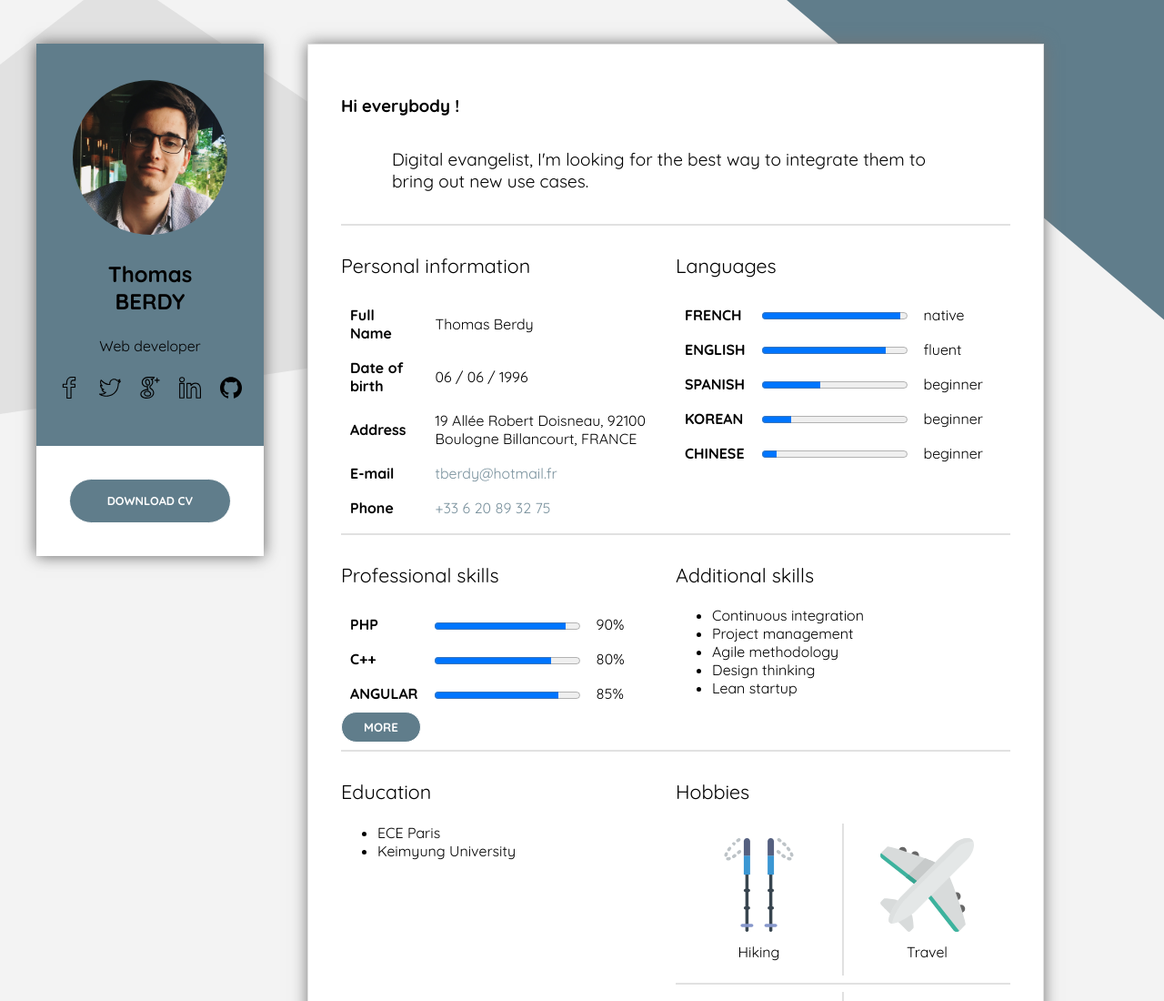
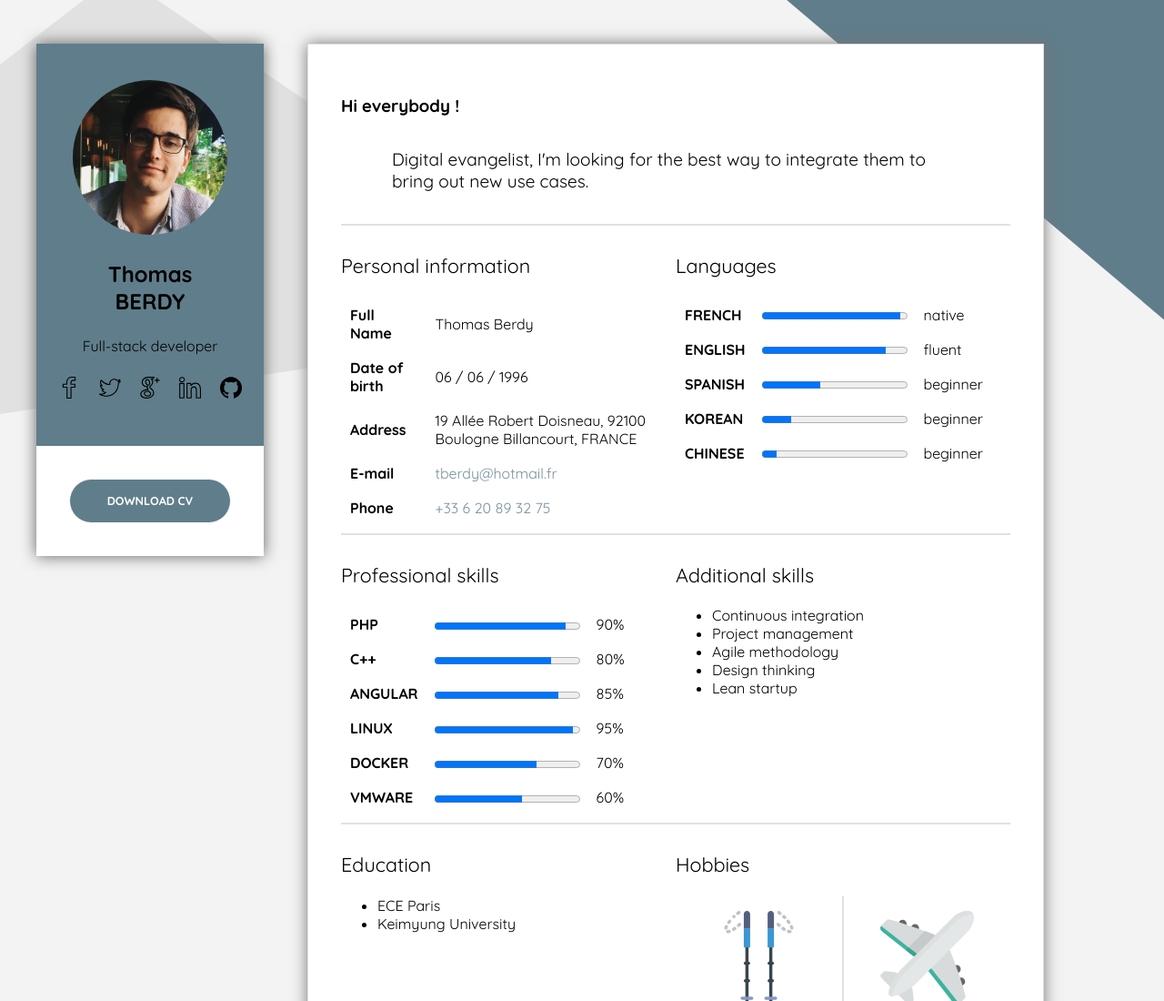
Before and after one commit to Tberdy/cv-web, a plain HTML site: page index.html in a window 1280 px wide. Shown: the top 1100 px of the page at 91% size. Drawn offline with Linux system fonts and the light colour scheme.

Commit message:
- small fixes

```diff
--- a/index.html
+++ b/index.html
@@ -26,7 +26,7 @@
                         <img src="res/img/profile.jpg" alt="profile_picture">
                         <figcaption>
                             <p class="name">Thomas BERDY</p>
-                            <p class="job">Web developer</p>
+                            <p class="job">Full-stack developer</p>
                         </figcaption>
                     </figure>
                     <p class="social-connection">
@@ -166,23 +166,22 @@
                                     <td><progress value="85" max="100" class="theme-color"></progress></td>
                                     <td>85%</td>
                                 </tr>
-                                <tr class="hidden-skills nodisplay">
+                                <tr>
                                     <td class="highlight uppercase">Linux</td>
                                     <td><progress value="95" max="100" class="theme-color"></progress></td>
                                     <td>95%</td>
                                 </tr>
-                                <tr class="hidden-skills nodisplay">
+                                <tr>
                                     <td class="highlight uppercase">Docker</td>
                                     <td><progress value="70" max="100" class="theme-color"></progress></td>
                                     <td>70%</td>
                                 </tr>
-                                <tr class="hidden-skills nodisplay">
+                                <tr>
                                     <td class="highlight uppercase">VMware</td>
                                     <td><progress value="60" max="100" class="theme-color"></progress></td>
                                     <td>60%</td>
                                 </tr>
                             </table>
-                            <button id="toogle" class="uppercase highlight" onclick="toogleMoreSkills();">More</button>
                         </article>
 
                         <article class="col-6">
```
